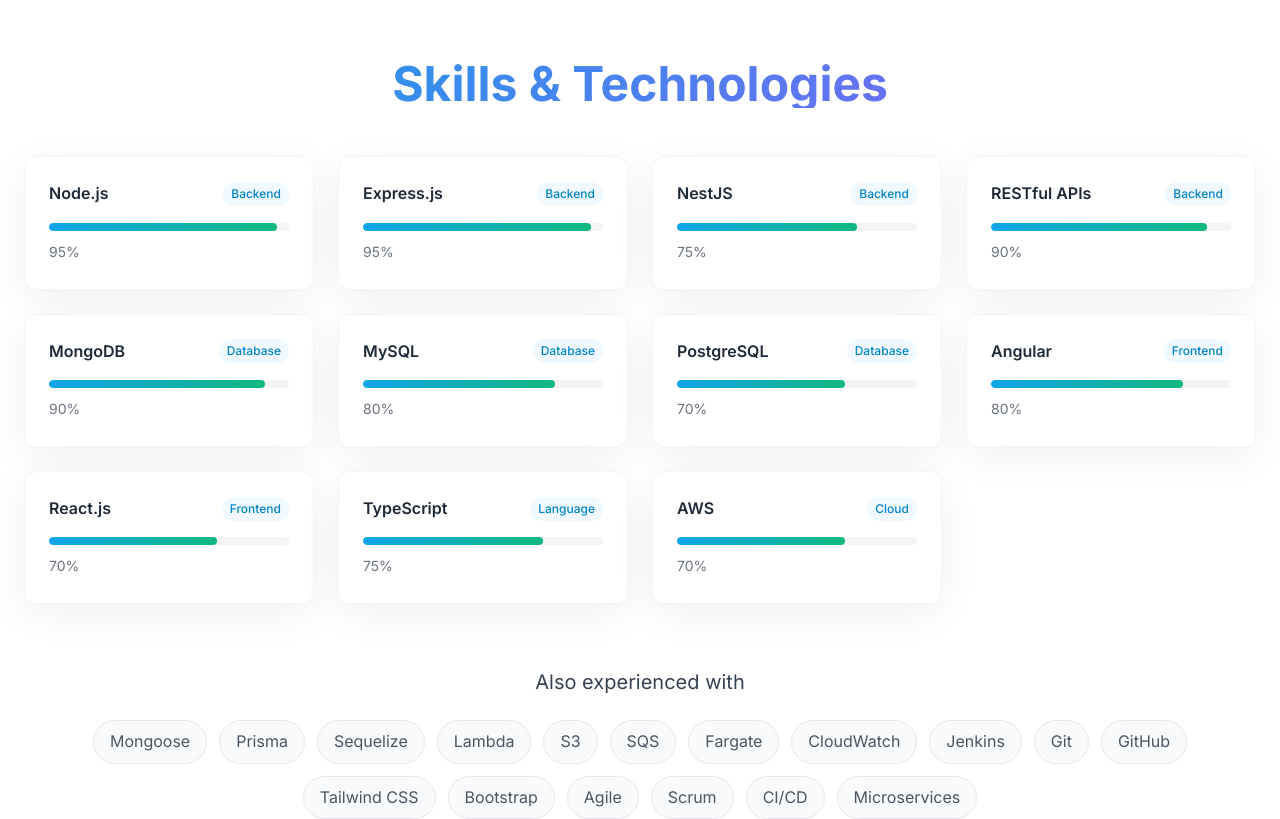
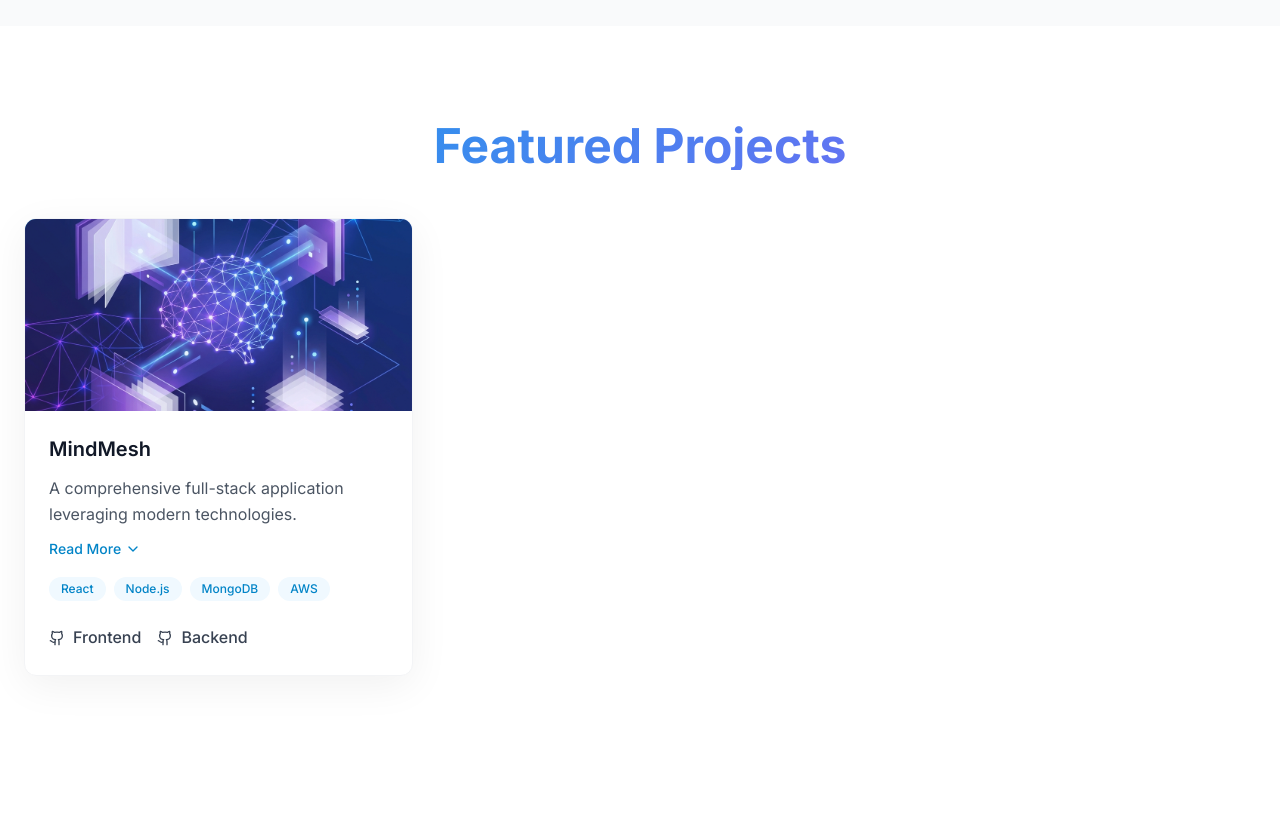
Before and after one commit to mahmoud-farag/Farag, a React (Vite) app: page / in a window 1280 px wide. Shown: the part 1560-2379 px from the top of the page. Built offline with nearby package versions, Linux system fonts and the light colour scheme.

Commit message:
new updates , adding project section and updating my cv link

```diff
--- a/src/App.jsx
+++ b/src/App.jsx
@@ -4,6 +4,7 @@
 import About from './components/About';
 import Skills from './components/Skills';
 import Experience from './components/Experience';
+import Projects from './components/Projects';
 import Contact from './components/Contact';
 import { useTheme } from './context/ThemeContext';
 
@@ -31,6 +32,7 @@
             <ul className="hidden md:flex items-center gap-8">
               <li><a href="#home" className="text-gray-600 dark:text-gray-300 hover:text-primary-600 dark:hover:text-primary-400 transition-colors font-medium">Home</a></li>
               <li><a href="#about" className="text-gray-600 dark:text-gray-300 hover:text-primary-600 dark:hover:text-primary-400 transition-colors font-medium">About</a></li>
+              <li><a href="#projects" className="text-gray-600 dark:text-gray-300 hover:text-primary-600 dark:hover:text-primary-400 transition-colors font-medium">Projects</a></li>
               <li><a href="#skills" className="text-gray-600 dark:text-gray-300 hover:text-primary-600 dark:hover:text-primary-400 transition-colors font-medium">Skills</a></li>
               <li><a href="#experience" className="text-gray-600 dark:text-gray-300 hover:text-primary-600 dark:hover:text-primary-400 transition-colors font-medium">Experience</a></li>
               <li><a href="#contact" className="text-gray-600 dark:text-gray-300 hover:text-primary-600 dark:hover:text-primary-400 transition-colors font-medium">Contact</a></li>
@@ -92,6 +94,15 @@
               </li>
               <li>
                 <a
+                  href="#projects"
+                  onClick={closeMobileMenu}
+                  className="block text-gray-600 dark:text-gray-300 hover:text-primary-600 dark:hover:text-primary-400 transition-colors font-medium py-2"
+                >
+                  Projects
+                </a>
+              </li>
+              <li>
+                <a
                   href="#skills"
                   onClick={closeMobileMenu}
                   className="block text-gray-600 dark:text-gray-300 hover:text-primary-600 dark:hover:text-primary-400 transition-colors font-medium py-2"
@@ -126,6 +137,7 @@
       <main>
         <Hero />
         <About />
+        <Projects />
         <Skills />
         <Experience />
         <Contact />
--- a/src/components/About.jsx
+++ b/src/components/About.jsx
@@ -32,8 +32,11 @@
                         </p>
                         <p className="text-gray-600 dark:text-gray-300 text-lg mb-8 leading-relaxed">
                             I've worked extensively on real-world systems including payroll platforms, focusing on
-                            performance, maintainability, and clean architecture. Comfortable working across the full stack
                             when needed, with hands-on experience using Angular and React to deliver complete features end-to-end.
+                        </p>
+                        <p className="text-gray-600 dark:text-gray-300 text-lg mb-8 leading-relaxed">
+                            Currently open to Backend or Backend-leaning Full Stack roles where I can contribute to building reliable, scalable
+                            systems and continue growing as an engineer.
                         </p>
 
                         {/* Stats */}
--- a/src/components/Experience.jsx
+++ b/src/components/Experience.jsx
@@ -8,8 +8,8 @@
         period: 'Dec 2022 - Present',
         type: 'Full-time',
         responsibilities: [
-            'Contributed to the development and stabilization of a large-scale payroll system used in production, working across the full stack with a strong backend focus using Node.js, RESTful APIs, MongoDB, and Angular',
-            'Refactored and optimized legacy backend codebases to improve readability, maintainability, and reduce bug recurrence across core payroll features',
+            'Contributed to the development and stabilisation of a large-scale payroll system used in production, working across the full stack with a strong backend focus using Node.js, RESTful APIs, MongoDB, and Angular',
+            'Refactored and optimised legacy backend codebases to improve readability, maintainability, and reduce bug recurrence across core payroll features',
             'Designed, implemented, and enhanced RESTful APIs to support new business requirements, ensuring data consistency and clean integration between backend services and frontend applications',
             'Actively participated in developing and maintaining Angular-based UI features, implementing new screens, improving existing components, and collaborating closely with backend logic to deliver complete end-to-end functionality',
             'Took part in the early stages of transitioning parts of the system toward a microservices-oriented architecture on AWS (Lambda, S3, Fargate, SQS), gaining hands-on experience with real-world scalability, deployment, and architectural challenges',
--- a/src/components/Hero.jsx
+++ b/src/components/Hero.jsx
@@ -29,14 +29,14 @@
               with solid experience in MongoDB, MySQL, and AWS services. Passionate about clean architecture and maintainable systems.
             </p>
             <div className="flex flex-wrap justify-center lg:justify-start gap-4 animate-fade-in-up opacity-0" style={{ animationDelay: '0.4s', animationFillMode: 'forwards' }}>
-              {/* <a href="#projects" className="btn-primary group">
+              <a href="#projects" className="btn-primary group">
                 <span>View Projects</span>
                 <svg className="w-5 h-5 transition-transform group-hover:translate-x-1" viewBox="0 0 24 24" fill="none" stroke="currentColor" strokeWidth="2">
                   <path d="M5 12h14M12 5l7 7-7 7" />
                 </svg>
-              </a> */}
+              </a>
               <a
-                href="https://drive.google.com/file/d/1JGXl_PX0XxCntmTYx47XNnhGytGU_xNS/view"
+                href="https://drive.google.com/file/d/1Z5VhOZB34NXTKS9HL0hFqJ2_DhDeA1wp/view"
                 target="_blank"
                 rel="noopener noreferrer"
                 className="btn-secondary"
--- a/src/components/Projects.jsx
+++ b/src/components/Projects.jsx
@@ -1,86 +1,120 @@
+import { useState } from 'react';
+import { Github, ChevronDown, ChevronUp } from 'lucide-react';
+
 const projects = [
     {
-        title: 'E-Commerce Platform',
-        description: 'A full-stack e-commerce application with shopping cart, user authentication, and payment integration.',
-        tech: ['React', 'Node.js', 'MongoDB', 'Stripe'],
-        link: '#',
+        title: 'MindMesh',
+        description: 'A comprehensive full-stack application leveraging modern technologies.',
+        longDescription: 'An AI-powered RAG mini system that helps students learn more effectively through document analysis, flashcard generation, quiz creation, and intelligent chat interactions.',
+        tech: ['React', 'Node.js', 'MongoDB', 'AWS'], // Inferring stack from skills
+        links: [
+            { label: 'Frontend', url: 'https://github.com/mahmoud-farag/mindMesh-FE' },
+            { label: 'Backend', url: 'https://github.com/mahmoud-farag/mindMesh-BE' }
+        ],
         gradient: 'from-primary-400 to-secondary-400',
-    },
-    {
-        title: 'Task Management App',
-        description: 'A collaborative project management tool with real-time updates and team features.',
-        tech: ['React', 'Express', 'Socket.io', 'PostgreSQL'],
-        link: '#',
-        gradient: 'from-secondary-400 to-accent-400',
-    },
-    {
-        title: 'AI Document Assistant',
-        description: 'An intelligent document processing system using AI for text extraction and analysis.',
-        tech: ['Node.js', 'Gemini AI', 'MongoDB', 'AWS S3'],
-        link: '#',
-        gradient: 'from-accent-400 to-primary-400',
-    },
+        image: '/project-mindmesh.png'
+    }
 ];
 
-function Projects() {
+function ProjectCard({ project, index }) {
+    const [isExpanded, setIsExpanded] = useState(false);
+
     return (
-        <section className="py-24 bg-white" id="projects">
-            <div className="container mx-auto px-6">
-                <h2 className="section-title">Featured Projects</h2>
-
-                <div className="grid grid-cols-1 md:grid-cols-2 lg:grid-cols-3 gap-8">
-                    {projects.map((project, index) => (
         <article
-                            key={project.title}
-                            className="group glass-card overflow-hidden animate-fade-in-up opacity-0"
+            className="group glass-card overflow-hidden animate-fade-in-up opacity-0 flex flex-col h-full"
             style={{ animationDelay: `${index * 0.15}s`, animationFillMode: 'forwards' }}
         >
-                            {/* Project image placeholder */}
-                            <div className={`h-48 bg-gradient-to-br ${project.gradient} flex items-center justify-center relative overflow-hidden`}>
+            {/* Project image placeholder or actual image */}
+            <div className={`h-48 bg-gradient-to-br ${project.gradient} flex items-center justify-center relative overflow-hidden flex-shrink-0`}>
                 <div className="absolute inset-0 bg-white/10 group-hover:bg-white/0 transition-colors duration-300"></div>
+                {project.image ? (
+                    <img
+                        src={project.image}
+                        alt={project.title}
+                        className="w-full h-full object-cover opacity-90 group-hover:scale-105 transition-transform duration-500"
+                    />
+                ) : (
                     <svg className="w-12 h-12 text-white" viewBox="0 0 24 24" fill="none" stroke="currentColor" strokeWidth="1.5">
                         <rect x="3" y="3" width="18" height="18" rx="2" />
                         <path d="M9 13l3 3 6-6" />
                     </svg>
+                )}
             </div>
 
-                            <div className="p-6">
-                                <h3 className="text-xl font-semibold text-gray-900 mb-3 group-hover:text-primary-600 transition-colors">
+            <div className="p-6 flex flex-col flex-grow">
+                <h3 className="text-xl font-semibold text-gray-900 dark:text-white mb-3 group-hover:text-primary-600 dark:group-hover:text-primary-400 transition-colors">
                     {project.title}
                 </h3>
-                                <p className="text-gray-600 mb-4 leading-relaxed">
+
+                <div className="mb-4">
+                    <p className="text-gray-600 dark:text-gray-300 leading-relaxed mb-2">
                         {project.description}
                     </p>
+                    {project.longDescription && (
+                        <div>
+                            <div
+                                className={`overflow-hidden transition-all duration-300 ${isExpanded ? 'max-h-96 opacity-100' : 'max-h-0 opacity-0'}`}
+                            >
+                                <p className="text-gray-600 dark:text-gray-300 leading-relaxed mt-2 pb-2">
+                                    {project.longDescription}
+                                </p>
+                            </div>
+                            <button
+                                onClick={() => setIsExpanded(!isExpanded)}
+                                className="text-primary-600 dark:text-primary-400 text-sm font-medium hover:underline inline-flex items-center gap-1 mt-1"
+                            >
+                                {isExpanded ? (
+                                    <>Read Less <ChevronUp className="w-4 h-4" /></>
+                                ) : (
+                                    <>Read More <ChevronDown className="w-4 h-4" /></>
+                                )}
+                            </button>
+                        </div>
+                    )}
+                </div>
 
+                <div className="mt-auto">
                     {/* Tech stack */}
                     <div className="flex flex-wrap gap-2 mb-6">
                         {project.tech.map((tech) => (
                             <span
                                 key={tech}
-                                            className="text-xs px-3 py-1 bg-primary-50 text-primary-600 rounded-full font-medium"
+                                className="text-xs px-3 py-1 bg-primary-50 dark:bg-primary-900/50 text-primary-600 dark:text-primary-400 rounded-full font-medium"
                             >
                                 {tech}
                             </span>
                         ))}
                     </div>
 
+                    <div className="flex gap-4">
+                        {project.links.map((link) => (
                             <a
-                                    href={project.link}
-                                    className="inline-flex items-center gap-2 text-gray-700 hover:text-primary-600 transition-colors group/link font-medium"
+                                key={link.label}
+                                href={link.url}
+                                target="_blank"
+                                rel="noopener noreferrer"
+                                className="inline-flex items-center gap-2 text-gray-700 dark:text-gray-300 hover:text-primary-600 dark:hover:text-primary-400 transition-colors group/link font-medium"
                             >
-                                    <span>View Project</span>
-                                    <svg
-                                        className="w-4 h-4 transition-transform group-hover/link:translate-x-1"
-                                        viewBox="0 0 24 24"
-                                        fill="none"
-                                        stroke="currentColor"
-                                        strokeWidth="2"
-                                    >
-                                        <path d="M5 12h14M12 5l7 7-7 7" />
-                                    </svg>
+                                <Github className="w-4 h-4" />
+                                <span>{link.label}</span>
                             </a>
+                        ))}
+                    </div>
+                </div>
             </div>
         </article>
+    );
+}
+
+function Projects() {
+    return (
+        <section className="py-24 bg-white dark:bg-gray-900 transition-colors duration-300" id="projects">
+            <div className="container mx-auto px-6">
+                <h2 className="section-title">Featured Projects</h2>
+
+                <div className="grid grid-cols-1 md:grid-cols-2 lg:grid-cols-3 gap-8">
+                    {projects.map((project, index) => (
+                        <ProjectCard key={project.title} project={project} index={index} />
                     ))}
                 </div>
             </div>
--- a/src/components/Skills.jsx
+++ b/src/components/Skills.jsx
@@ -12,7 +12,7 @@
     { name: 'AWS', category: 'Cloud', level: 70 },
 ];
 
-const extraSkills = ['Mongoose', 'Prisma', 'Sequelize', 'Lambda', 'S3', 'SQS', 'Fargate', 'CloudWatch', 'Jenkins', 'Git', 'GitHub', 'Tailwind CSS', 'Bootstrap', 'Agile', 'Scrum', 'CI/CD', 'Microservices'];
+const extraSkills = ['Mongoose', 'Prisma', 'Sequelize', 'Lambda', 'S3', 'SQS', 'Fargate', 'CloudWatch', 'AWS CDK', 'Docker', 'Kubernetes', 'Jenkins', 'Git', 'GitHub Actions', 'Tailwind CSS', 'Bootstrap', 'Agile', 'Scrum', 'TDD', 'CI/CD', 'Microservices', 'Performance Optimisation'];
 
 function Skills() {
     return (
```
Also changed, not shown: public/project-mindmesh.png (added). Lines whose indentation alone changed are shown as unchanged.
